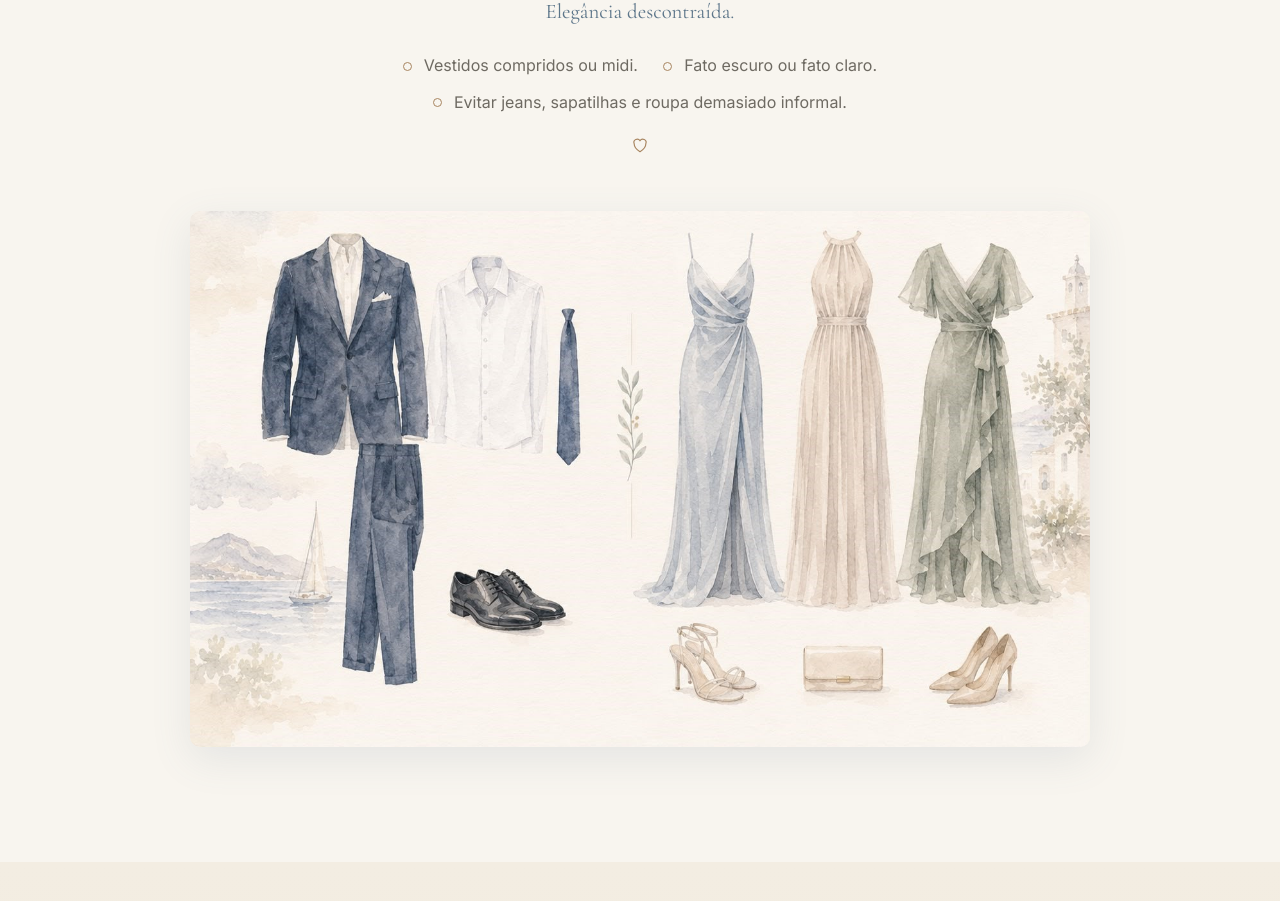
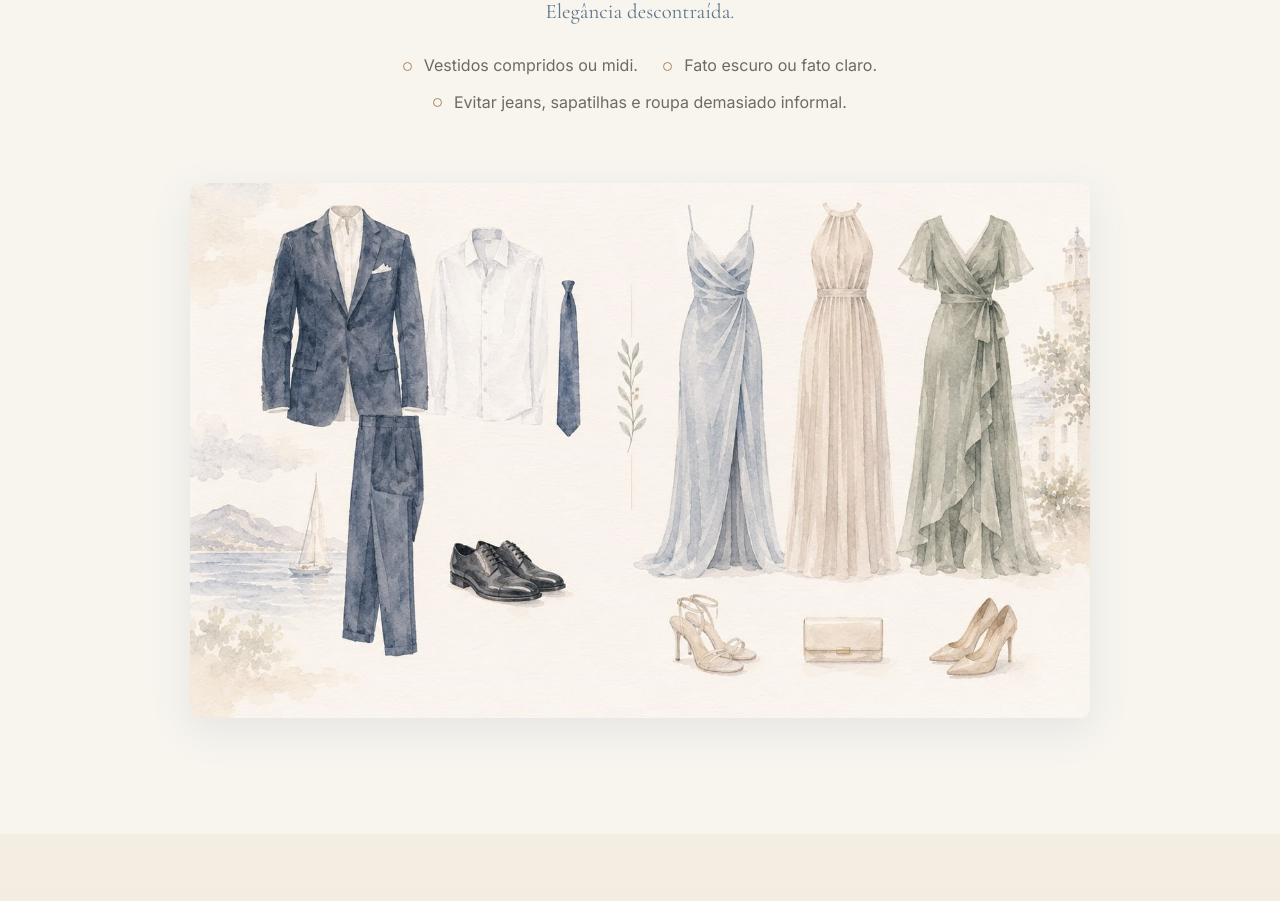
Before and after one commit to inesdias028/MG, a React (Vite) app: page / in a window 1280 px wide. Shown: the part 2958-3859 px from the top of the page. Built offline with nearby package versions, Linux system fonts and the light colour scheme; a web font is replaced by a local one.

Commit message:
Remove heart accent above the dress-code image
Co-Authored-By: Claude Opus 4.8 <noreply@anthropic.com>

```diff
--- a/src/components/DressCode.jsx
+++ b/src/components/DressCode.jsx
@@ -1,5 +1,4 @@
 import { dressCode } from '../data/content.js'
-import { HeartDot } from './Decor.jsx'
 
 const dressImg = `${import.meta.env.BASE_URL}dresscode.jpg`
 
@@ -16,7 +15,6 @@ export default function DressCode() {
               <li key={n}>{n}</li>
             ))}
           </ul>
-          <HeartDot className="dress__heart" />
         </div>
         <img className="dress__photo reveal" src={dressImg} alt="Sugestões de traje — fato e vestidos" loading="lazy" />
       </div>
```
